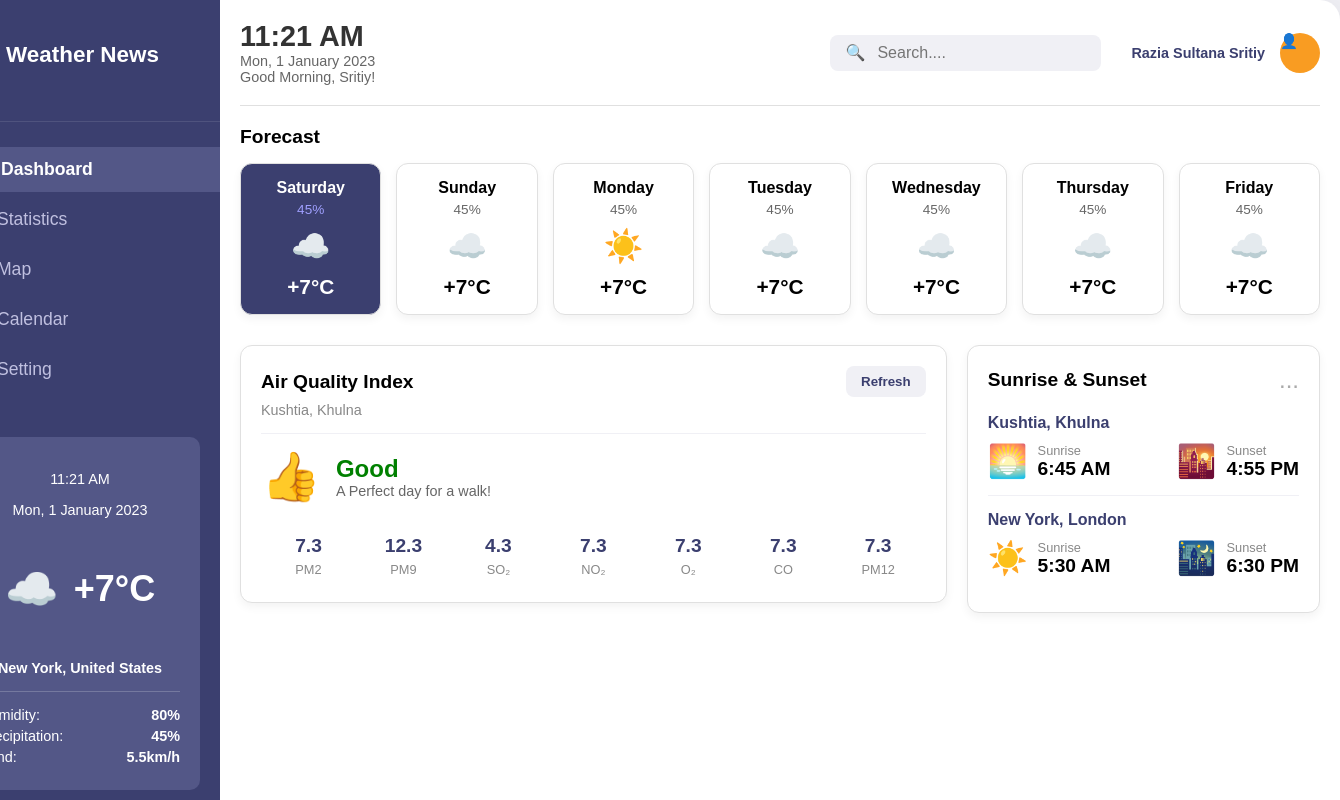
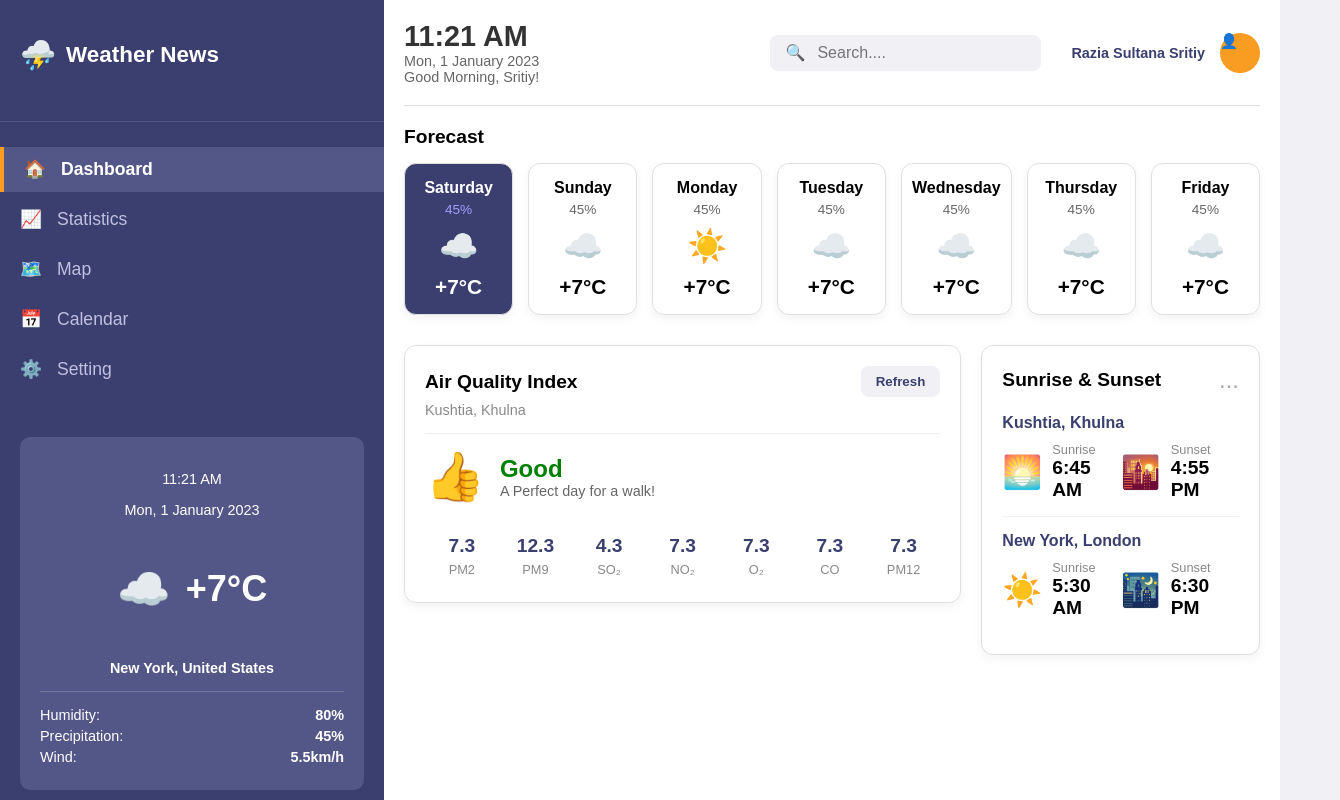
Before and after one commit to finkord/weather-dashboard, an Angular app: page / in a window 1280 px wide. Shown: the top 800 px of the page, 1340 px wide, since content can reach past the window. Built offline with nearby package versions, Linux system fonts and the light colour scheme.

Commit message:
update css styling for proper display  on full page size

```diff
--- a/src/app/components/sidebar/sidebar.css
+++ b/src/app/components/sidebar/sidebar.css
@@ -1,11 +1,12 @@
-
 .sidebar-container {
-  width: 280px;
+  width: 30vw;
   background-color: #3b3f6f;
   color: white;
   padding: 20px 0;
   display: flex;
   flex-direction: column;
+  height: 100vh;
+  box-sizing: border-box;
 }
 
 .logo-section {
--- a/src/styles.css
+++ b/src/styles.css
@@ -2,18 +2,12 @@ body {
   margin: 0;
   font-family: Arial, sans-serif;
   background-color: #f0f0f5;
-  display: flex;
-  justify-content: center;
-  align-items: center;
-  min-height: 100vh;
 }
 
 .weather-dashboard-container {
   display: flex;
-  width: 1400px;
-  height: 900px;
+  width: 100vw;
+  height: 100vh;
   background-color: white;
-  border-radius: 20px;
-  box-shadow: 0 10px 40px rgba(0, 0, 0, 0.1);
   overflow: hidden;
 }
```
Lines whose indentation alone changed are shown as unchanged.
